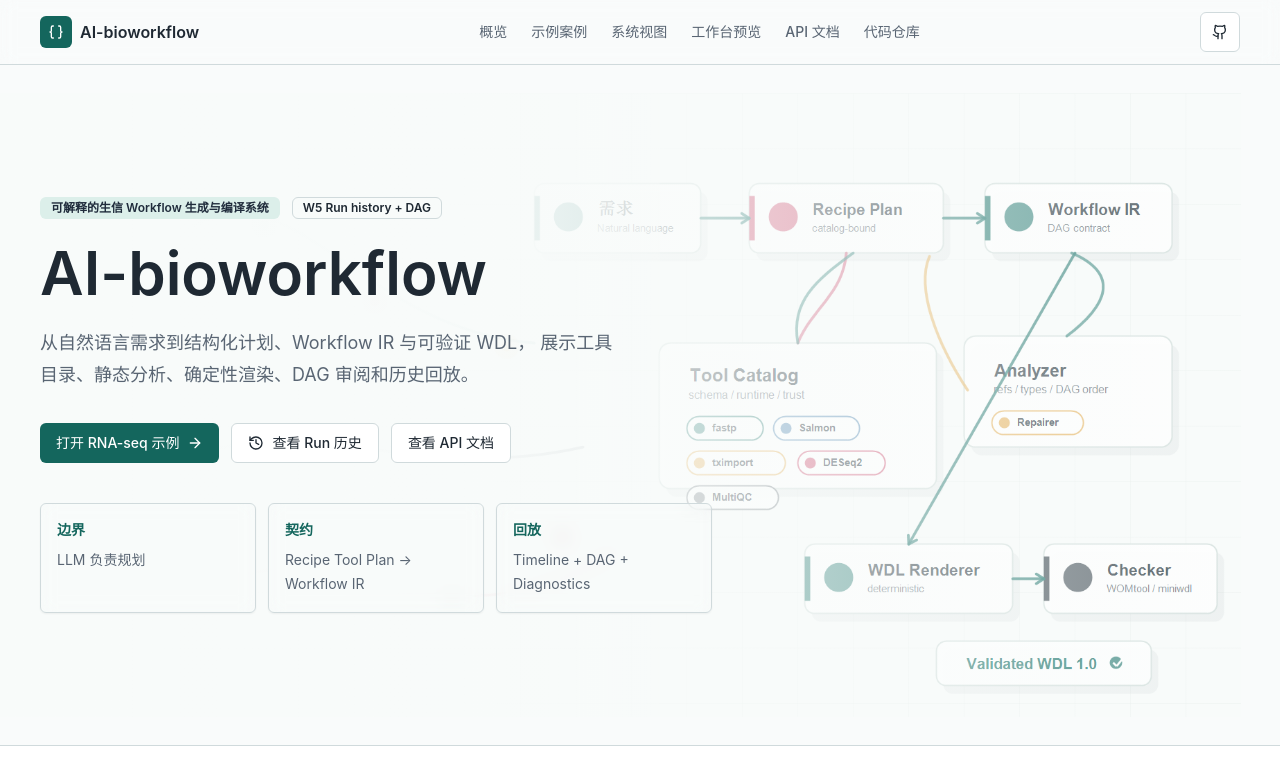
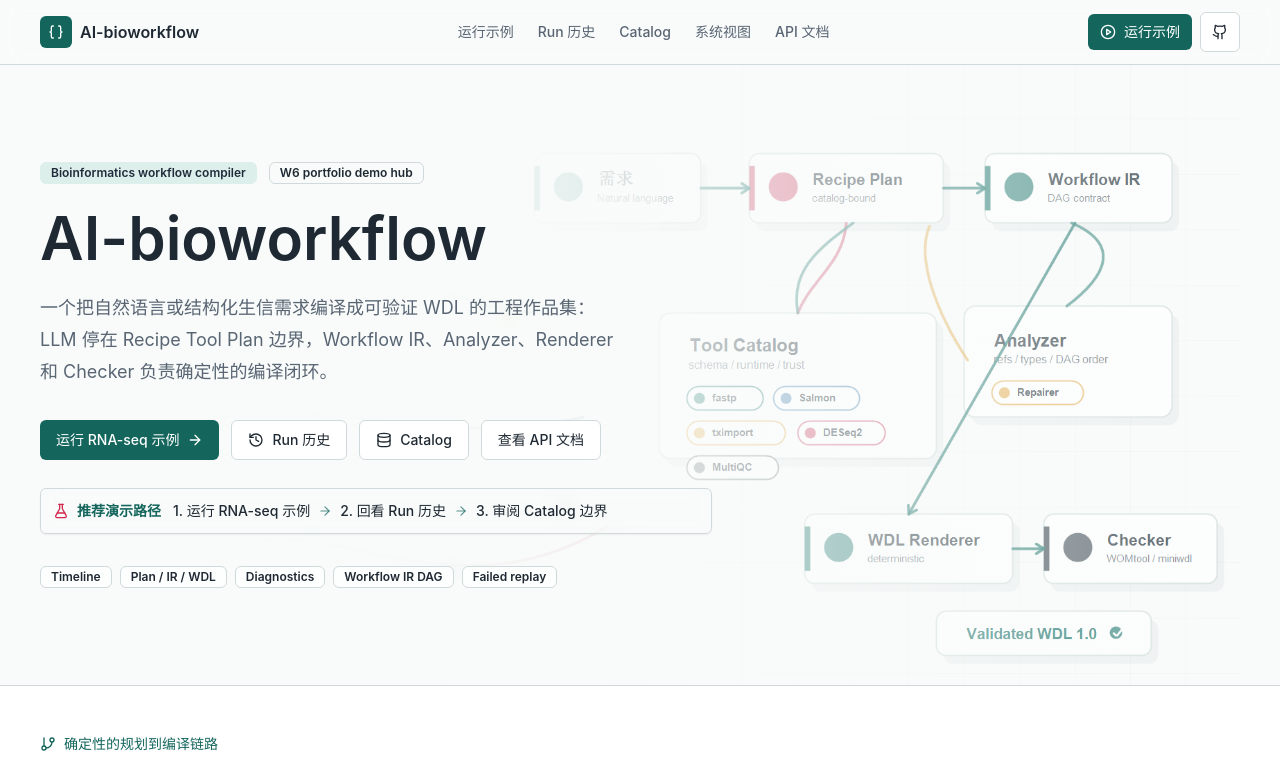
Before and after one commit to yuanzhw/AI-bioworkflow, a Next.js app in the folder web/: page / in a window 1280 px wide. Shown: the top 780 px of the page. Built offline with nearby package versions, Linux system fonts and the light colour scheme; no server answers.

Commit message:
Polish W6 portfolio demo entry points

```diff
--- a/web/app/layout.tsx
+++ b/web/app/layout.tsx
@@ -6,9 +6,9 @@ import "@xyflow/react/dist/style.css";
 import "./globals.css";
 
 export const metadata: Metadata = {
-  title: "AI-bioworkflow",
+  title: "AI-bioworkflow | Bioinformatics Workflow Compiler",
   description:
-    "可解释的生信 Workflow 生成与编译系统，从自然语言需求到 Recipe Tool Plan、Workflow IR 和可验证 WDL。",
+    "面向作品集展示的生信 workflow compiler demo，从 Recipe Tool Plan、Workflow IR 到可验证 WDL，并提供 run timeline、DAG 和失败回放。",
 };
 
 export default function RootLayout({
--- a/web/app/page.tsx
+++ b/web/app/page.tsx
@@ -116,34 +116,59 @@ const stackRows = [
 
 export default function Home() {
   const workspaceHref = "/workspace?example=rnaseq-deg";
+  const demoRoutes: Array<{
+    title: string;
+    href: string;
+  }> = [
+    {
+      title: "运行 RNA-seq 示例",
+      href: workspaceHref,
+    },
+    {
+      title: "回看 Run 历史",
+      href: "/runs",
+    },
+    {
+      title: "审阅 Catalog 边界",
+      href: "/catalog",
+    },
+  ];
+  const demoHighlights = ["Timeline", "Plan / IR / WDL", "Diagnostics", "Workflow IR DAG", "Failed replay"];
 
   return (
     <div>
       <section className="workflow-backdrop border-b">
-        <div className="mx-auto flex min-h-[680px] max-w-7xl flex-col justify-center px-6 py-14 sm:px-8 lg:px-10">
+        <div className="mx-auto flex min-h-[620px] max-w-7xl flex-col justify-center px-6 py-12 sm:px-8 lg:px-10">
           <div className="w-full max-w-[calc(100vw-3rem)] sm:max-w-2xl">
             <div className="flex flex-wrap items-center gap-3">
-              <Badge variant="secondary">可解释的生信 Workflow 生成与编译系统</Badge>
-              <Badge variant="outline">W5 Run history + DAG</Badge>
+              <Badge variant="secondary">Bioinformatics workflow compiler</Badge>
+              <Badge variant="outline">W6 portfolio demo hub</Badge>
             </div>
             <h1 className="mt-6 text-4xl font-semibold tracking-normal text-foreground sm:text-5xl lg:text-6xl">
               AI-bioworkflow
             </h1>
             <p className="mt-6 max-w-xl break-words text-base leading-7 text-muted-foreground sm:text-lg sm:leading-8">
-              从自然语言需求到结构化计划、Workflow IR 与可验证 WDL，
-              展示工具目录、静态分析、确定性渲染、DAG 审阅和历史回放。
+              一个把自然语言或结构化生信需求编译成可验证 WDL 的工程作品集：
+              LLM 停在 Recipe Tool Plan 边界，Workflow IR、Analyzer、Renderer 和 Checker
+              负责确定性的编译闭环。
             </p>
             <div className="mt-8 flex flex-wrap gap-3">
               <Button asChild>
                 <Link href={workspaceHref}>
-                  打开 RNA-seq 示例
+                  运行 RNA-seq 示例
                   <ArrowRight className="h-4 w-4" />
                 </Link>
               </Button>
               <Button asChild variant="outline">
                 <Link href="/runs">
                   <History className="h-4 w-4" />
-                  查看 Run 历史
+                  Run 历史
+                </Link>
+              </Button>
+              <Button asChild variant="outline">
+                <Link href="/catalog">
+                  <Database className="h-4 w-4" />
+                  Catalog
                 </Link>
               </Button>
               <Button asChild variant="outline">
@@ -151,16 +176,30 @@ export default function Home() {
               </Button>
             </div>
 
-            <div className="mt-10 grid w-full max-w-[calc(100vw-3rem)] gap-3 text-sm sm:max-w-2xl sm:grid-cols-3">
-              {[
-                ["边界", "LLM 负责规划"],
-                ["契约", "Recipe Tool Plan -> Workflow IR"],
-                ["回放", "Timeline + DAG + Diagnostics"],
-              ].map(([label, body]) => (
-                <div key={label} className="rounded-md border bg-white/88 p-4 shadow-sm backdrop-blur">
-                  <div className="font-semibold text-primary">{label}</div>
-                  <div className="mt-2 leading-6 text-muted-foreground">{body}</div>
+            <div className="mt-7 max-w-2xl rounded-md border bg-white/82 p-3 shadow-sm backdrop-blur">
+              <div className="flex flex-wrap items-center gap-x-3 gap-y-2 text-sm">
+                <div className="flex items-center gap-2 font-semibold text-primary">
+                  <FlaskConical className="h-4 w-4 text-accent" />
+                  推荐演示路径
                 </div>
+                <div className="flex min-w-0 flex-wrap items-center gap-x-2 gap-y-1 text-muted-foreground">
+                  {demoRoutes.map((route, index) => (
+                    <span key={route.title} className="inline-flex items-center gap-2">
+                      <Link href={route.href} className="font-medium text-foreground hover:text-primary">
+                        {index + 1}. {route.title}
+                      </Link>
+                      {index < demoRoutes.length - 1 ? <ArrowRight className="h-3.5 w-3.5 text-primary/70" /> : null}
+                    </span>
+                  ))}
+                </div>
+              </div>
+            </div>
+
+            <div className="mt-8 flex max-w-2xl flex-wrap gap-2">
+              {demoHighlights.map((item) => (
+                <Badge key={item} variant="outline" className="bg-white/80">
+                  {item}
+                </Badge>
               ))}
             </div>
           </div>
--- a/web/components/site-header.tsx
+++ b/web/components/site-header.tsx
@@ -1,8 +1,17 @@
-import { Braces, Github } from "lucide-react";
+import { Braces, Github, PlayCircle } from "lucide-react";
 import Link from "next/link";
 
 import { Button } from "@/components/ui/button";
 import { apiDocsUrl } from "@/lib/api";
+
+const primaryDemoHref = "/workspace?example=rnaseq-deg";
+const navLinks = [
+  { label: "运行示例", href: primaryDemoHref },
+  { label: "Run 历史", href: "/runs" },
+  { label: "Catalog", href: "/catalog" },
+  { label: "系统视图", href: "/#surfaces" },
+  { label: "API 文档", href: apiDocsUrl },
+];
 
 export function SiteHeader() {
   return (
@@ -15,31 +24,26 @@ export function SiteHeader() {
           AI-bioworkflow
         </Link>
         <nav className="hidden items-center gap-6 text-sm font-medium text-muted-foreground md:flex">
-          <Link className="hover:text-foreground" href="/#overview">
-            概览
+          {navLinks.map((link) => (
+            <Link key={link.href} className="hover:text-foreground" href={link.href}>
+              {link.label}
             </Link>
-          <Link className="hover:text-foreground" href="/#case">
-            示例案例
+          ))}
+        </nav>
+        <div className="flex items-center gap-2">
+          <Button asChild size="sm" className="h-9">
+            <Link href={primaryDemoHref} aria-label="运行 RNA-seq 示例">
+              <PlayCircle className="h-4 w-4" />
+              <span className="hidden sm:inline">运行示例</span>
             </Link>
-          <Link className="hover:text-foreground" href="/#surfaces">
-            系统视图
-          </Link>
-          <Link className="hover:text-foreground" href="/workspace?example=rnaseq-deg">
-            工作台预览
-          </Link>
-          <Link className="hover:text-foreground" href={apiDocsUrl}>
-            API 文档
-          </Link>
-          <Link className="hover:text-foreground" href="https://github.com/yuanzhw/AI-bioworkflow">
-            代码仓库
-          </Link>
-        </nav>
+          </Button>
           <Button asChild variant="outline" size="icon" aria-label="打开代码仓库">
             <Link href="https://github.com/yuanzhw/AI-bioworkflow">
               <Github className="h-4 w-4" />
             </Link>
           </Button>
         </div>
+      </div>
     </header>
   );
 }
```
Lines whose indentation alone changed are shown as unchanged.
